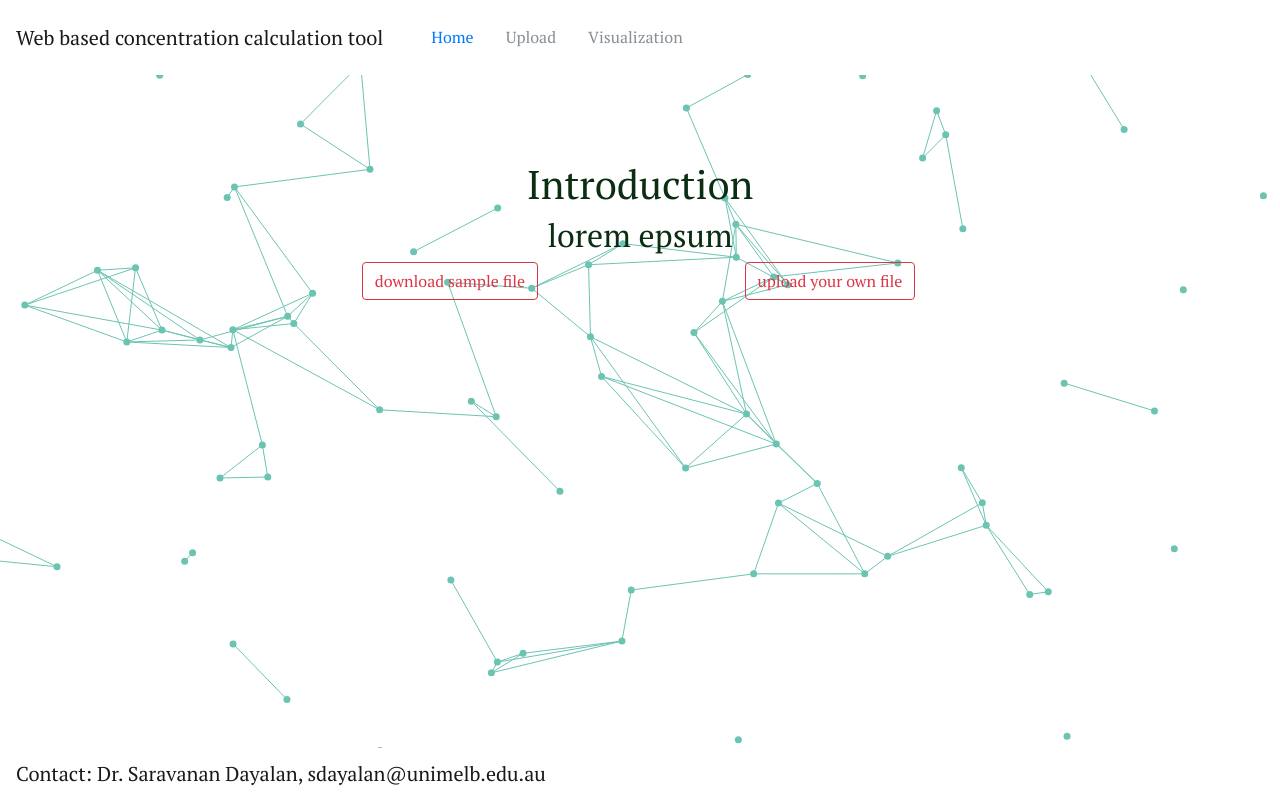
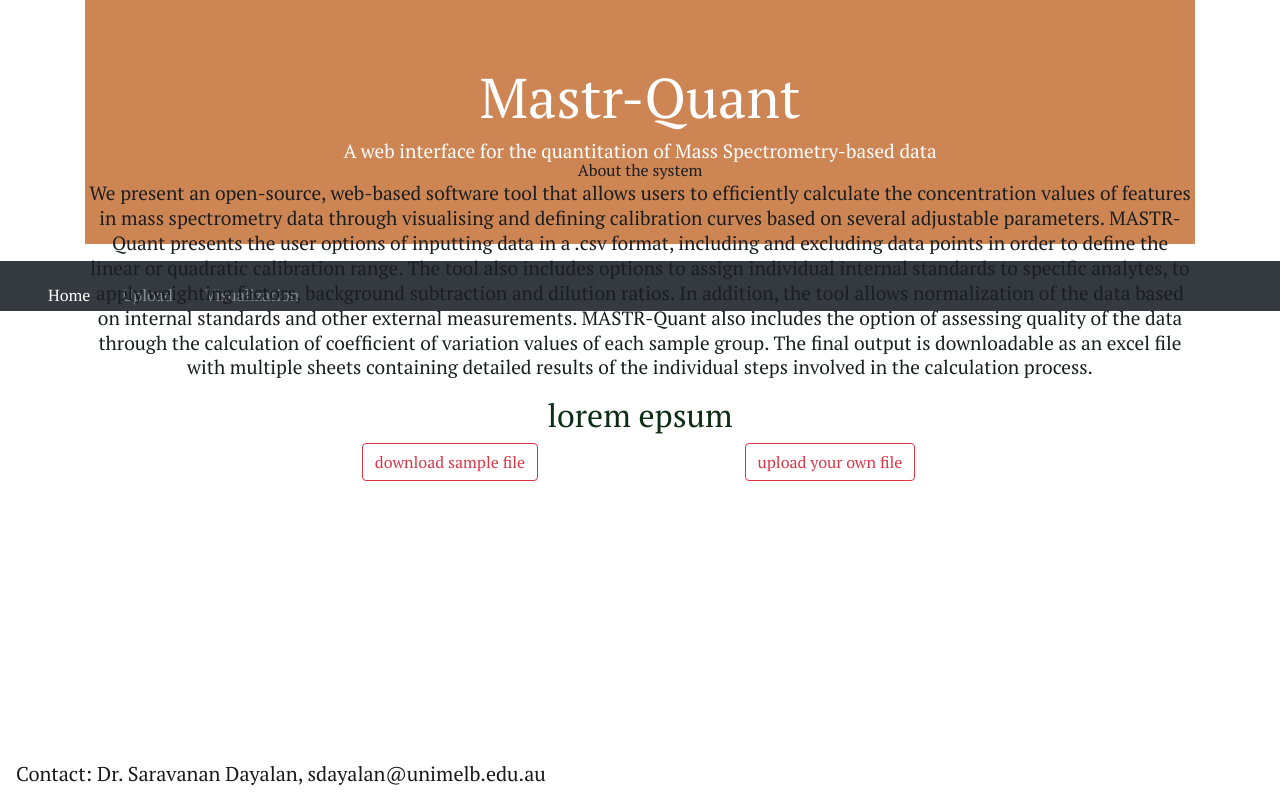
Before and after one commit to uncle-leng/metabio, a Django app: page / in a window 1280 px wide. Run offline with Django 3.2, Linux system fonts and the light colour scheme; some libraries are stand-ins or nearby versions.

Commit message:
new front end

```diff
--- a/static/css/main_page.css
+++ b/static/css/main_page.css
@@ -46,14 +46,14 @@ thead {
 }
 
 
+
 #main_page_nav {
-    height : 75px;
-
+    height : 50px !important;
 }
 
 h1 {font-size:250%;}
 h2 {font-size:200%;}
-p {font-size:100%;}
+p {font-size:120%;}
 
 
 #main_table_wrapper {
@@ -131,6 +131,8 @@ p {font-size:100%;}
 #chart_wrapper {
     padding-left: 60px !important;
 }
+#header_wrapper {
+}
 
 /*
 #dataY_wrapper {
--- a/templates/main_page.html
+++ b/templates/main_page.html
@@ -2,10 +2,13 @@
 <!DOCTYPE html>
 <html lang="en">
 <head>
+
     <link rel="stylesheet" href="{% static 'css/bootstrap.min.css'%} ">
     <link rel="stylesheet" href="{% static 'css/bootstrap-grid.min.css' %}">
     <link rel="stylesheet" href="{% static 'css/main_page.css' %}">
     <link rel="stylesheet" href="{% static 'css/style.css' %}">
+
+
     <link href="https://fonts.googleapis.com/css?family=PT+Serif" rel="stylesheet">
     <link rel="stylesheet" href="//cdn.datatables.net/1.10.16/css/jquery.dataTables.min.css">
 
@@ -20,26 +23,34 @@
     <title>Metabolomics Tool</title>
 </head>
 <body style="font-family: 'PT Serif', serif">
+    <div class="container" id="header_wrapper" style="height: 30%">
+        <div class="jumbotron jumbotron-fluid" style="background-color: #ce8554;">
+            <h1 class="display-4" style=" text-align: center;background-color: #ce8554">Mastr-Quant</h1>
+            <p style="text-align: center; font-size: 120%">A web interface for the quantitation of Mass Spectrometry-based data</p>
+        </div>
+    </div>>
 
 
-    <nav class="navbar fixed-top navbar-expand-lg navbar-light bg-white navbar-static-top" id="main_page_nav">
+    <!--<nav class="navbar navbar-expand-lg navbar-light bg-white navbar-static-top" id="main_page_nav">-->
+    <nav class="navbar navbar-dark bg-dark " id="main_page_nav" style="height: 50px">
 
-
-        <a class="navbar-brand" href="#">Web based concentration calculation tool</a>
+        <!--<a class="navbar-brand" href="#">Web based concentration calculation tool</a>-->
 
          {% if home %}
 
             <nav class="navbar navbar-dark">
-                <a class="nav-link active" href="">Home</a>
+
+                <a class="nav-link active" href="" style="color: white">Home</a>
                 <a class="nav-link disabled" href="#">Upload</a>
                 <a class="nav-link disabled" href="#">Visualization</a>
+
             </nav>
-        {% endif %}
+         {% endif %}
 
         {% if upload %}
             <nav class="navbar">
                 <a class="nav-link disabled" href="">Home</a>
-                <a class="nav-link active" href="#">Upload</a>
+                <a class="nav-link active" href="#" style="color: white">Upload</a>
                 <a class="nav-link disabled" href="#">Visualization</a>
             </nav>
         {% endif %}
@@ -48,19 +59,27 @@
             <nav class="navbar">
                 <a class="nav-link disabled" href="">Home</a>
                 <a class="nav-link disabled" href="#">Upload</a>
-                <a class="nav-link active" href="#">Visualization</a>
+                <a class="nav-link active" href="#" style="color: white">Visualization</a>
             </nav>
         {% endif %}
 
     </nav>
 
-    <div id="particles"> </div>
-        <div class="intro container-fluid">
+    <!--<div id="particles"> </div>-->
+    <div class="intro container-fluid">
             <div class="row-fluid">
                 <div class="right" style="color: #1b1e21">
 
                     {% if home %}
-                        <h1 class="introduction_text">Introduction</h1>
+                        <!--<h1 class="introduction_text">Introduction</h1>-->
+                        <div class="container">
+                            <div class="panel">
+                                <div class="panel-heading">About the system</div>
+                                <div class="panel-body">
+                                    <p>We present an open-source, web-based software tool that allows users to efficiently calculate the concentration values of features in mass spectrometry data through visualising and defining calibration curves based on several adjustable parameters. MASTR-Quant presents the user options of inputting data in a .csv format, including and excluding data points in order to define the linear or quadratic calibration range. The tool also includes options to assign individual internal standards to specific analytes, to apply weighting factors, background subtraction and dilution ratios. In addition, the tool allows normalization of the data based on internal standards and other external measurements. MASTR-Quant also includes the option of assessing quality of the data through the calculation of coefficient of variation values of each sample group. The final output is downloadable as an excel file with multiple sheets containing detailed results of the individual steps involved in the calculation process.</p>
+                                </div>
+                            </div>
+                        </div>
                         <h2 class="introduction_text">lorem epsum</h2>
                         <div class="container">
                             <div class="row">
```
Also changed, not shown: static/css/bootstrap.css.
